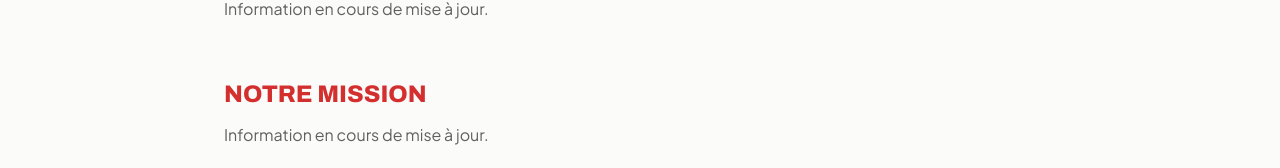
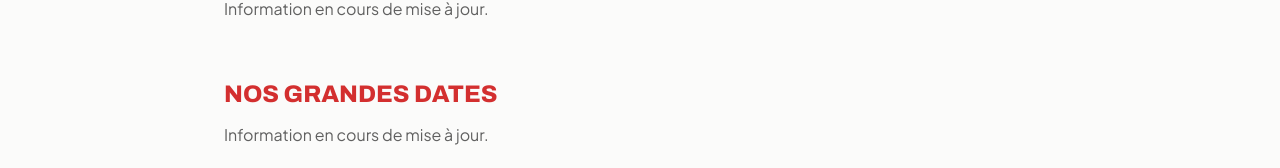
Before and after one commit to myzbryan836-sudo/croix-rouge-gabonaise, a React (Vite) app: page /qui-sommes-nous in a window 1280 px wide. Shown: the part 280-448 px from the top of the page. Built offline with nearby package versions, Linux system fonts and the light colour scheme; no server answers; the database is empty.

Commit message:
Ajout de la section Nos grandes dates sur la page Qui sommes-nous

```diff
--- a/src/pages/APropos.jsx
+++ b/src/pages/APropos.jsx
@@ -5,6 +5,7 @@ import LoadingSpinner from '../components/shared/LoadingSpinner'
 
 const SECTIONS = [
   { cle: 'histoire', titre: 'Notre histoire' },
+  { cle: 'grandes_dates', titre: 'Nos grandes dates' },
   { cle: 'mission', titre: 'Notre mission' },
   { cle: 'vision', titre: 'Notre vision' },
   { cle: 'valeurs', titre: 'Nos valeurs' },
```
